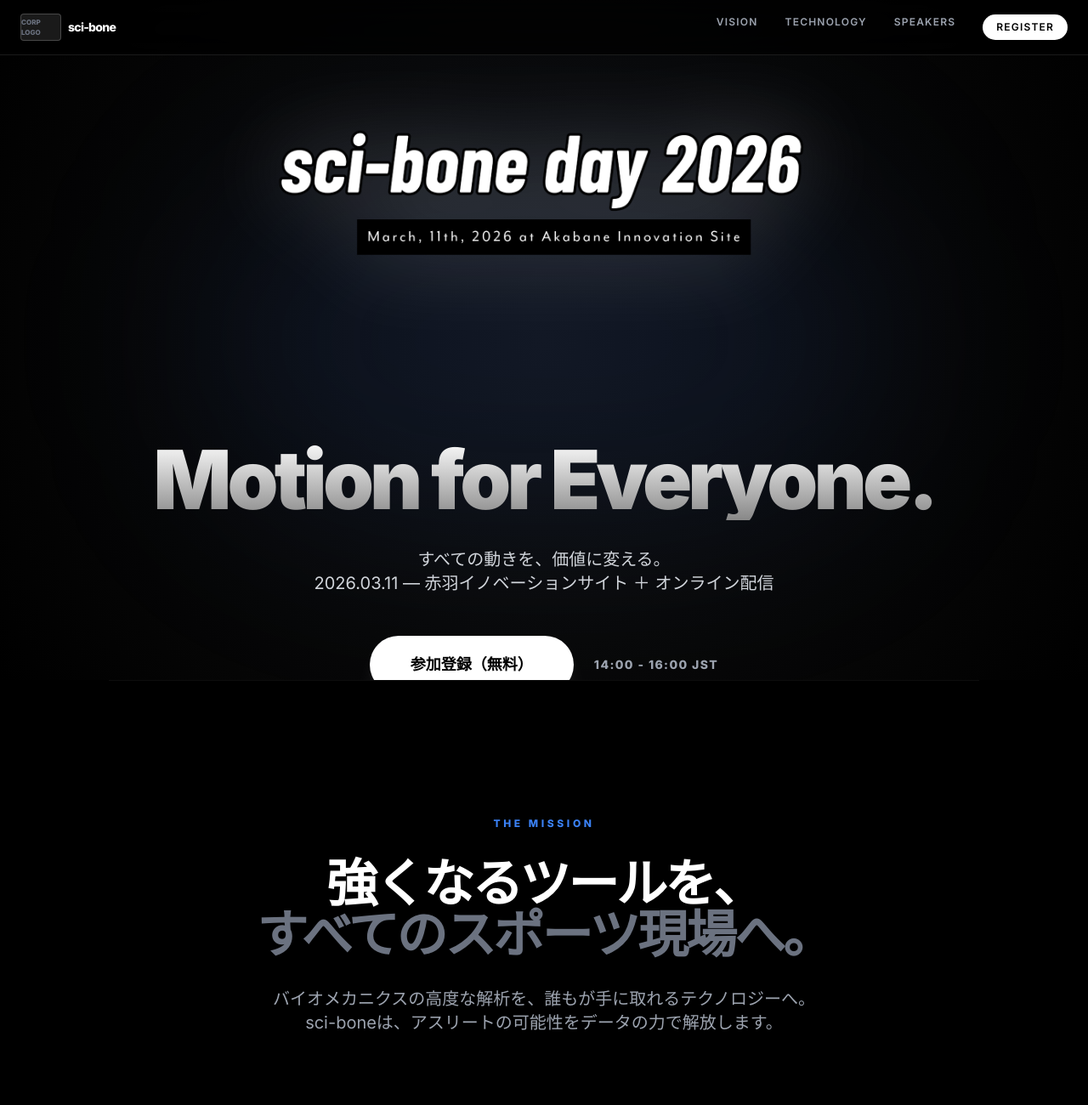
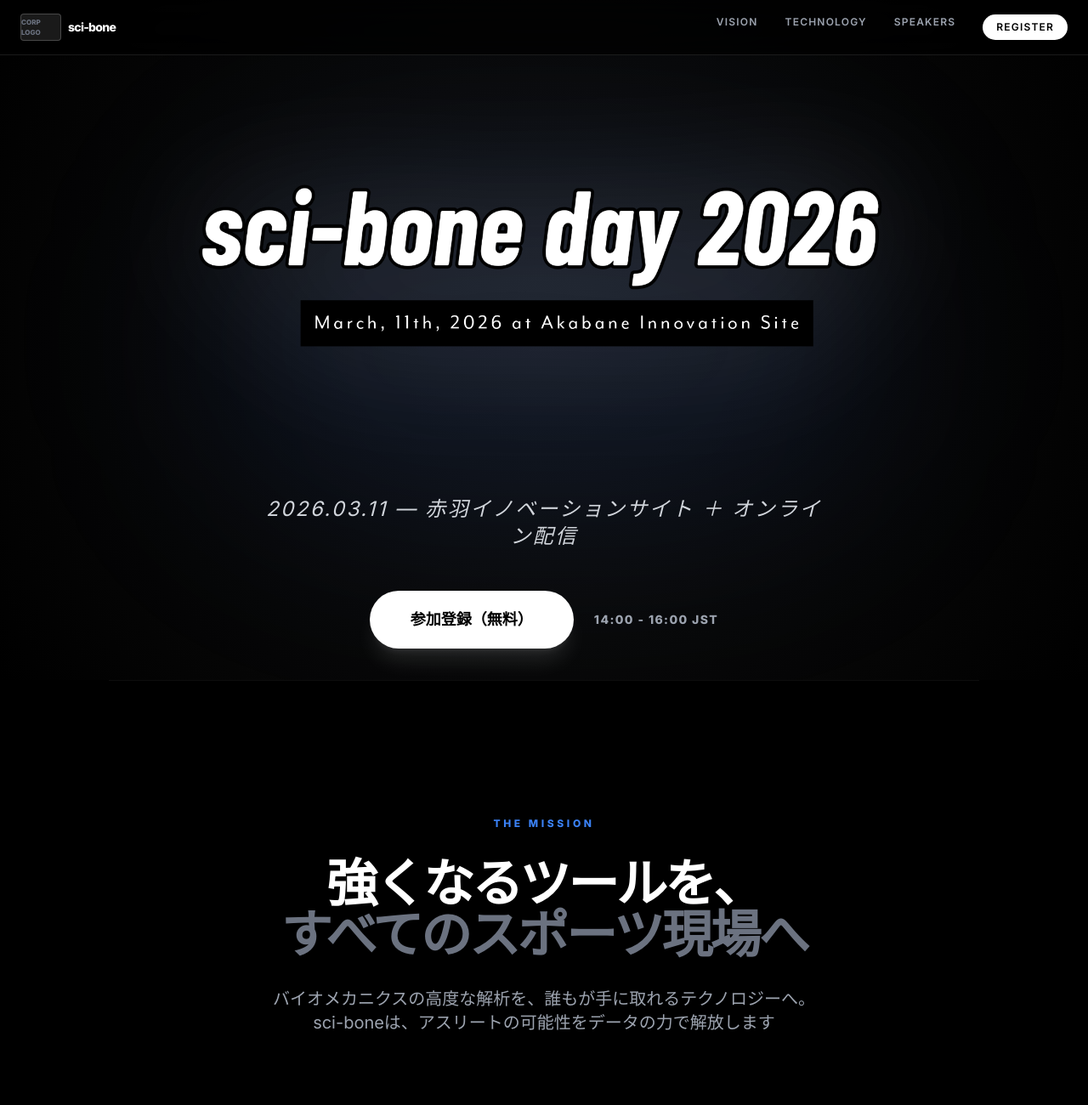
Before and after one commit to sci-bone/sci-bone-day-2026, a plain HTML site: page index.html in a window 1280 px wide. Shown: the top 1300 px of the page at 85% size. Drawn offline with nearby package versions, Linux system fonts and the light colour scheme.

Commit message:
index.htmlの変更

```diff
--- a/index.html
+++ b/index.html
@@ -79,18 +79,14 @@
             class="absolute top-1/2 left-1/2 -translate-x-1/2 -translate-y-1/2 w-[800px] h-[400px] bg-blue-600/10 rounded-full blur-[120px] pointer-events-none">
         </div>
 
-        <div class="relative z-10 mb-8 animate-fade-in">
+        <div class="relative z-10 animate-fade-in -mt-10">
             <img src="assets/images/sci-bone_day_2026_logo.png" alt="sci-bone day 2026"
-                class="h-64 md:h-[500px] w-auto mx-auto drop-shadow-[0_0_50px_rgba(255,255,255,0.2)]">
+                class="h-[70vh] md:h-[650px] w-auto mx-auto drop-shadow-[0_0_80px_rgba(255,255,255,0.15)]">
         </div>
 
-        <div class="relative z-10">
-            <h1 class="text-5xl md:text-8xl font-black tracking-tighter mb-8 leading-tight text-gradient">
-                Motion for Everyone.
-            </h1>
-
-            <p class="text-lg md:text-xl text-gray-300 max-w-2xl mb-12 font-medium leading-relaxed mx-auto">
-                すべての動きを、価値に変える。<br>
+        <div class="relative z-10 -mt-16">
+            <p
+                class="text-lg md:text-2xl text-gray-300 max-w-2xl mb-12 font-medium leading-relaxed mx-auto italic tracking-widest">
                 2026.03.11 — 赤羽イノベーションサイト ＋ オンライン配信
             </p>
 
@@ -109,11 +105,11 @@
     <section id="vision" class="py-40 px-6 max-w-5xl mx-auto text-center border-t border-white/5 reveal">
         <h2 class="text-blue-500 text-xs font-bold uppercase tracking-[0.3em] mb-8">The Mission</h2>
         <p class="text-4xl md:text-6xl font-black leading-tight tracking-tighter mb-8">
-            強くなるツールを、<br><span class="text-gray-500">すべてのスポーツ現場へ。</span>
+            強くなるツールを、<br><span class="text-gray-500">すべてのスポーツ現場へ</span>
         </p>
         <p class="text-gray-400 text-lg md:text-xl leading-relaxed max-w-3xl mx-auto font-medium">
             バイオメカニクスの高度な解析を、誰もが手に取れるテクノロジーへ。<br class="hidden md:block">
-            sci-boneは、アスリートの可能性をデータの力で解放します。
+            sci-boneは、アスリートの可能性をデータの力で解放します
         </p>
     </section>
 
```
